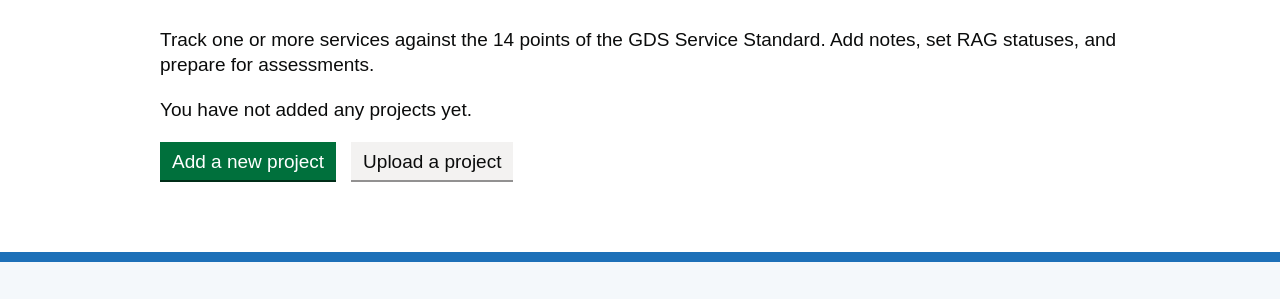
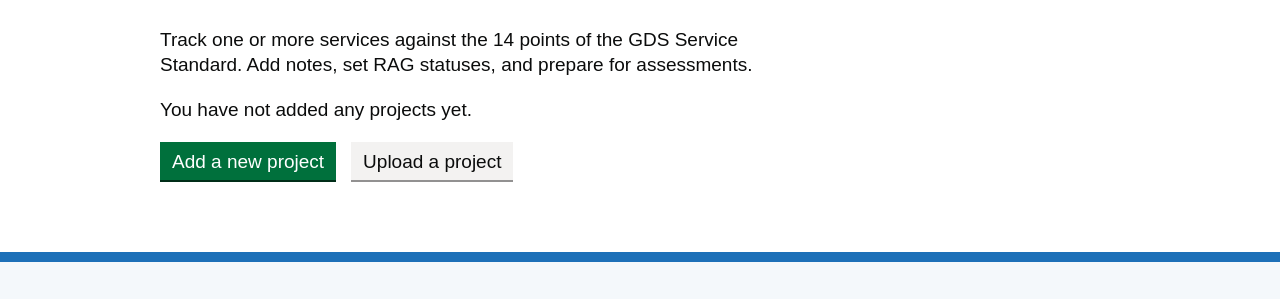
Before and after one commit to peteblakemore/service-standard-tracker, a website: page public/index.html in a window 1280 px wide. Shown: the part 144-443 px from the top of the page. Drawn offline with Linux system fonts and the light colour scheme; a web font is replaced by a local one.

Commit message:
Constrain main content to two-thirds width

```diff
--- a/public/index.html
+++ b/public/index.html
@@ -57,7 +57,11 @@
     </header>
 
     <div class="govuk-width-container ss-app__container">
-      <main class="govuk-main-wrapper" id="main-content"></main>
+      <main class="govuk-main-wrapper" id="main-content">
+        <div class="govuk-grid-row">
+          <div class="govuk-grid-column-two-thirds" id="app-content"></div>
+        </div>
+      </main>
     </div>
 
     <footer class="govuk-footer" role="contentinfo">
--- a/public/js/app.js
+++ b/public/js/app.js
@@ -436,7 +436,7 @@
 }
 
 function renderRoute(path) {
-  const main = document.getElementById('main-content');
+  const main = document.getElementById('app-content');
   const route = routes.find((entry) => entry.pattern.test(path));
   if (!route) {
     main.innerHTML = renderNotFound();
```
